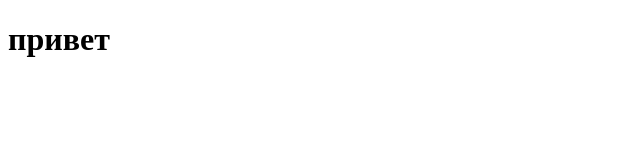
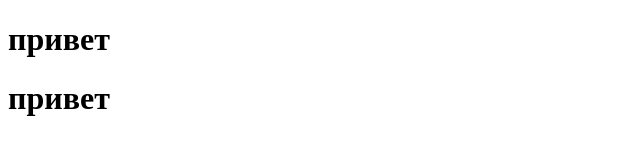
Before and after one commit to BelVarta/html, a plain HTML site: page index.html in a window 1280 px wide. Shown: the whole page, without its empty margins (0-640 px from the left). Drawn offline with Linux system fonts and the light colour scheme.

Commit message:
Update index.html

```diff
--- a/index.html
+++ b/index.html
@@ -7,5 +7,6 @@
 </head>
 <body>
     <h1>привет</h1>
+    <h1>привет</h1>
 </body>
 </html>
```
